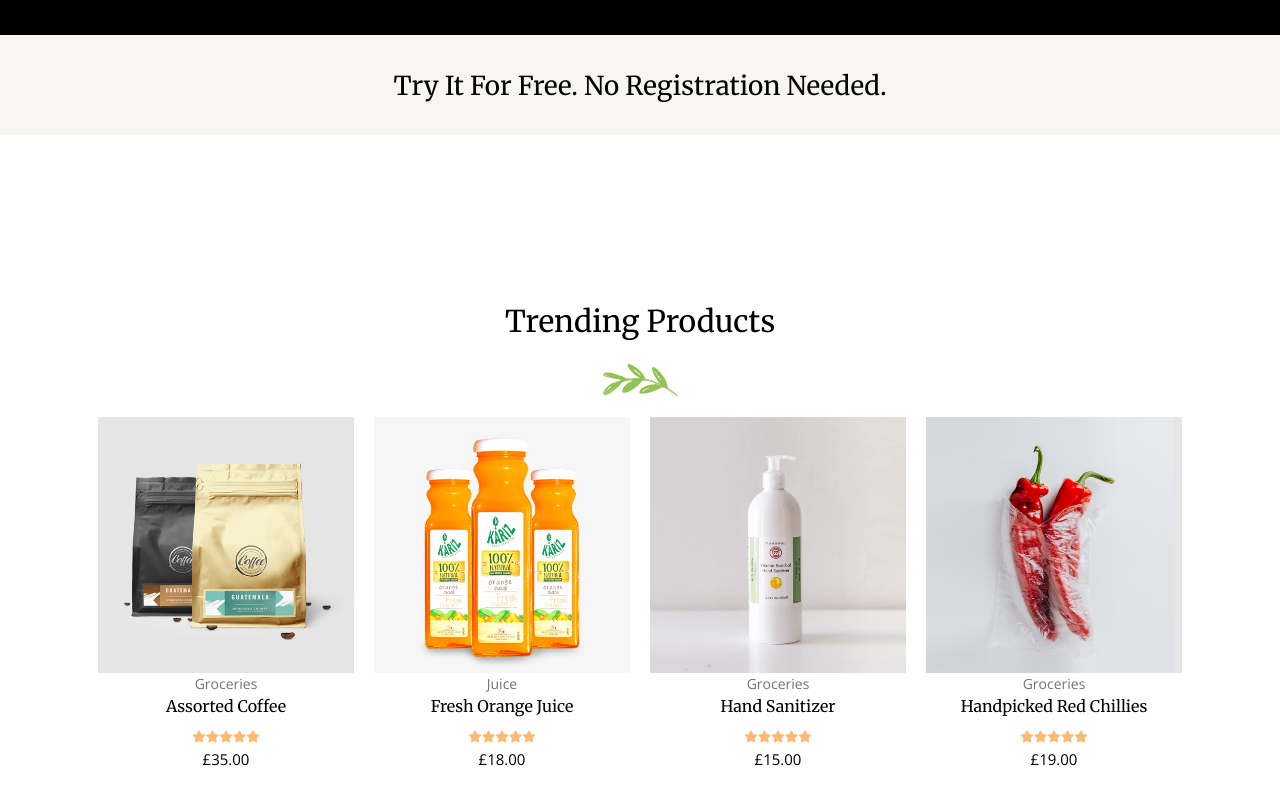
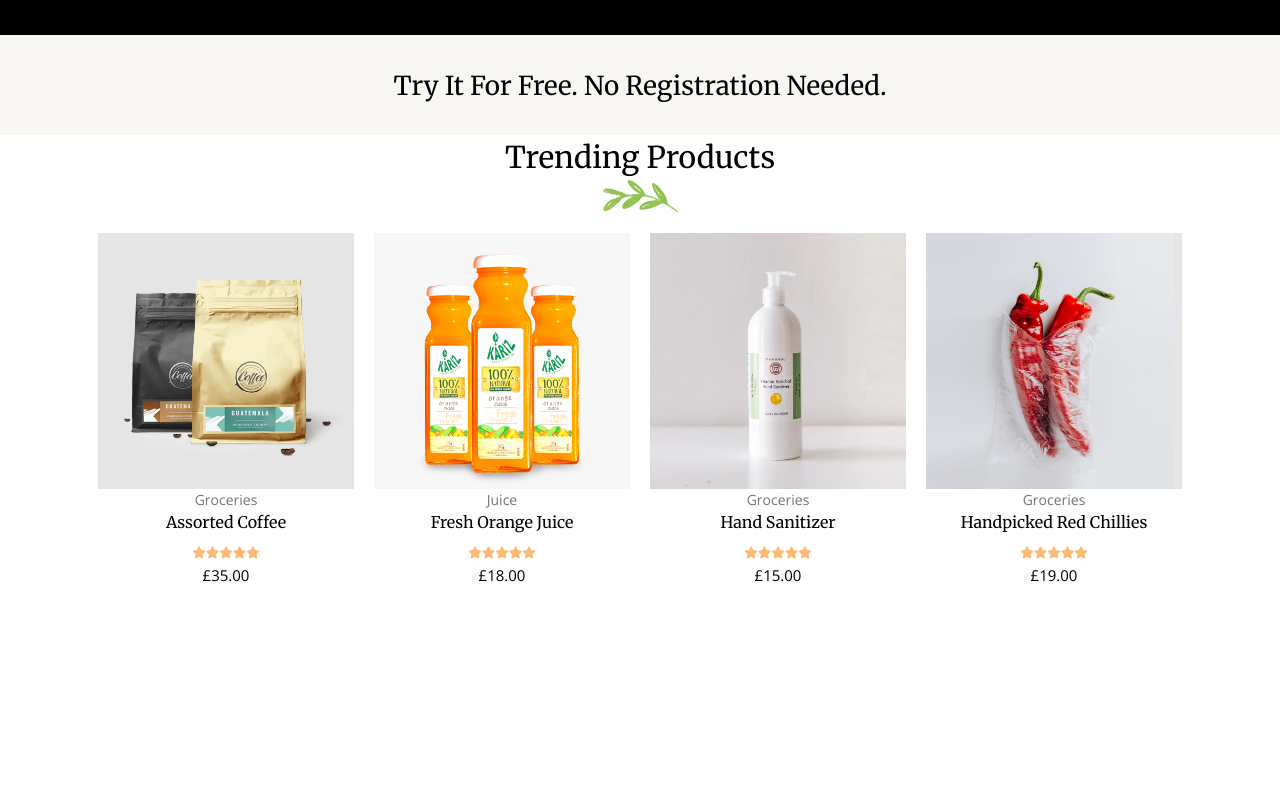
Before and after one commit to okwoducynthia/Organic-store, a React (Vite) app: page / in a window 1280 px wide. Shown: the part 2900-3700 px from the top of the page. Built offline with nearby package versions, Linux system fonts and the light colour scheme; a web font is replaced by a local one.

Commit message:
trending heading image centering

```diff
--- a/src/Components/Home/Home.css
+++ b/src/Components/Home/Home.css
@@ -318,17 +318,17 @@
 /* ====TRENDING PRODUCTS SECTION STARTS HERE==== */
 .trending-container {
   height: 100vh;
-  justify-items: center;
-  align-content: center;
 }
 .trending-heading {
-  justify-items: center;
+  text-align: center;
   margin-bottom: 20px;
+}
+.trending-heading img {
+  margin: auto;
 }
 .trending-heading h1 {
   font-size: 30px;
   font-family: var(--merriweather-font);
-  margin-bottom: 20px;
 }
 .trend-sub-container {
   display: flex;
@@ -820,18 +820,13 @@
   .customers-heading h1 {
     font-size: 18px;
   }
-  /* .customers-heading {
-    width: 40%;
-    margin-left: auto;
-    margin-right: auto;
-  } */
   .trend-sub-container div {
     width: 70%;
   }
-  .trending-heading {
+  /* .trending-heading {
     width: 50%;
     margin: auto;
-  }
+  } */
   .trending-heading h1 {
     font-size: 18px;
   }
```
